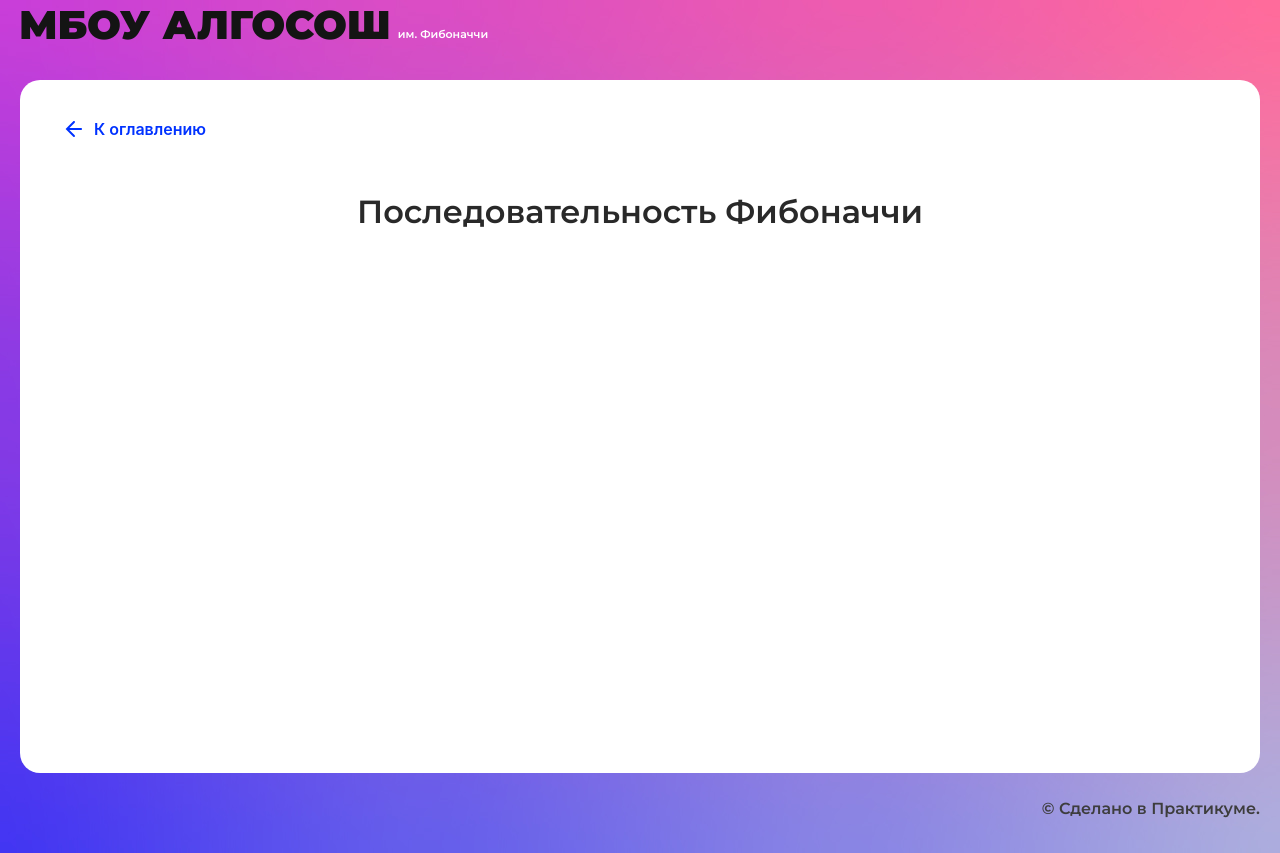
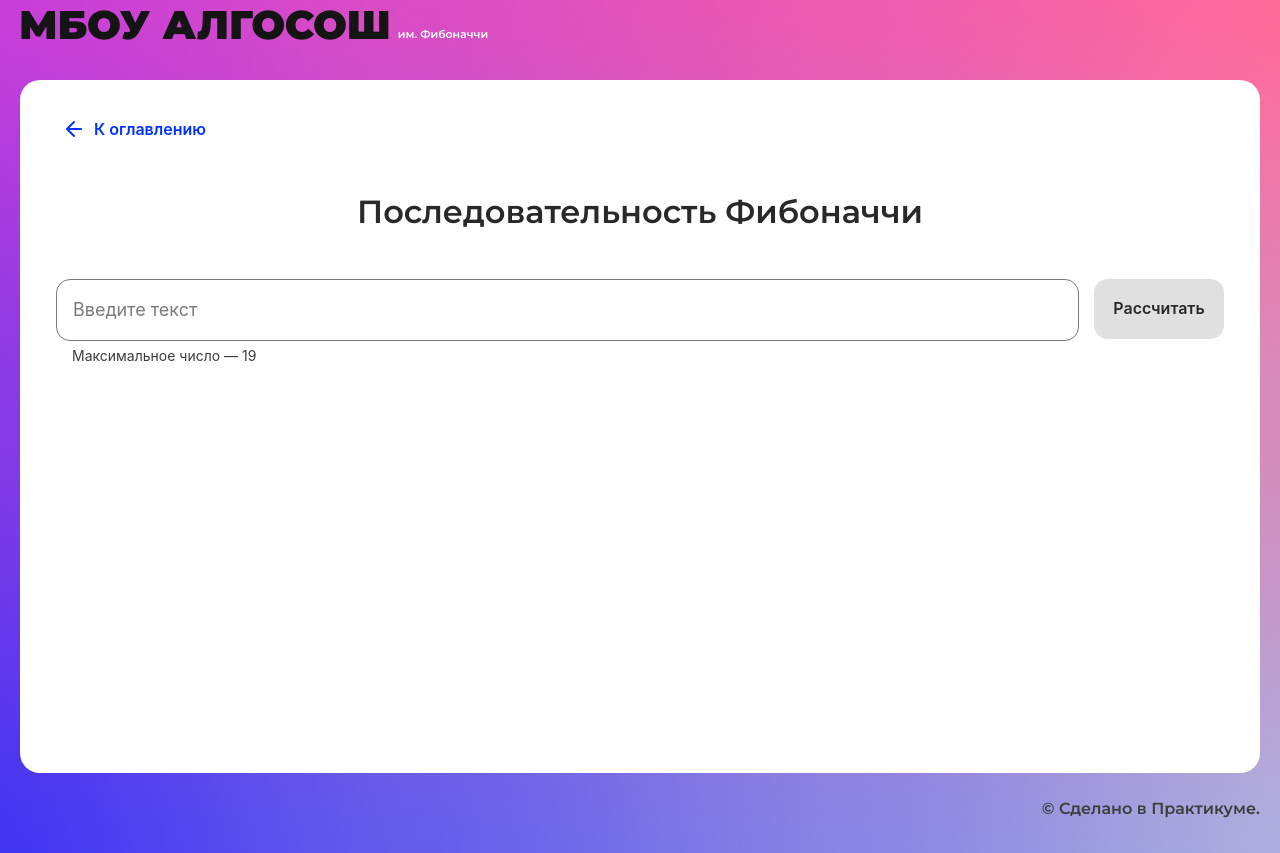
Before and after one commit to Darkerros/algososh, a React (Create React App) app: page /fibonacci in a window 1280 px wide. Built offline with nearby package versions, Linux system fonts and the light colour scheme.

Commit message:
feat: create fibo page

```diff
--- /dev/null
+++ b/src/components/fibonacci-page/fibonacci-page.module.css
@@ -0,0 +1,18 @@
+.btnContainer {
+    gap: 15px;
+    display: flex;
+    justify-content: center;
+}
+
+.input {
+    width: 250px;
+}
+
+.circleContainer {
+    margin-top: 50px;
+    gap: 20px;
+    row-gap: 40px;
+    display: flex;
+    flex-wrap: wrap;
+    justify-content: center;
+}
--- a/src/components/fibonacci-page/fibonacci-page.tsx
+++ b/src/components/fibonacci-page/fibonacci-page.tsx
@@ -1,10 +1,59 @@
-import React from "react";
-import { SolutionLayout } from "../ui/solution-layout/solution-layout";
+import React, {ChangeEvent, useState} from "react";
+import styles from './fibonacci-page.module.css'
+import {SolutionLayout} from "../ui/solution-layout/solution-layout";
+import {SHORT_DELAY_IN_MS} from "../../constants/delays";
+import {calcFiboArray} from "../../utils/calc-fibo-array";
+import {sleep} from "../../utils/sleep";
+import {Circle} from "../ui/circle/circle";
+import {Button} from "../ui/button/button";
+import {Input} from "../ui/input/input";
 
 export const FibonacciPage: React.FC = () => {
-  return (
-    <SolutionLayout title="Последовательность Фибоначчи">
+    const [inputValue, setInputValue] = useState("");
+    const [loader, setLoader] = useState(false);
+    const [array, setArray] = useState<Array<number>>();
 
-    </SolutionLayout>
-  );
+    const onChange = (e: ChangeEvent<HTMLInputElement>) => {
+        setInputValue(e.target.value);
+    };
+
+    const onClick = async () => {
+        setLoader(true);
+        const data = calcFiboArray(Number(inputValue));
+        for (let i = 0; i < data.length; i++) {
+            await sleep(SHORT_DELAY_IN_MS);
+            setArray(data.slice(0, i + 1));
+        }
+        setInputValue("");
+        setLoader(false);
+    };
+
+    return (
+        <SolutionLayout title="Последовательность Фибоначчи" extraClass="pb-50">
+            <div className={styles.btnContainer}>
+                <Input
+                    type="number"
+                    max={19}
+                    min={1}
+                    isLimitText
+                    onChange={onChange}
+                    value={inputValue}
+                    extraClass={styles.input}
+                />
+                <Button
+                    text="Рассчитать"
+                    isLoader={loader}
+                    type="button"
+                    onClick={onClick}
+                    disabled={!inputValue || Number(inputValue) > 19 || Number(inputValue) < 1}
+                />
+            </div>
+
+            <div className={styles.circleContainer}>
+                {array?.map((item, index) => {
+                    return <Circle letter={String(item)} index={index} key={index}/>;
+                })}
+            </div>
+        </SolutionLayout>
+    );
 };
```
